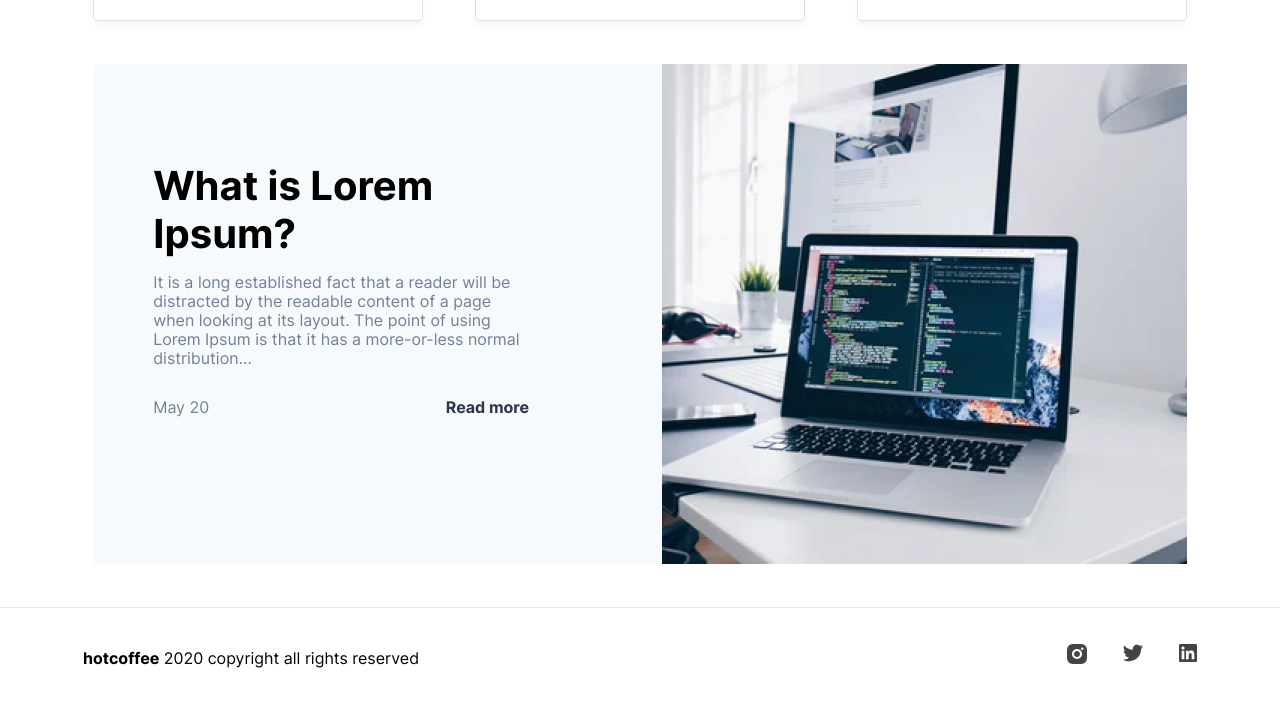
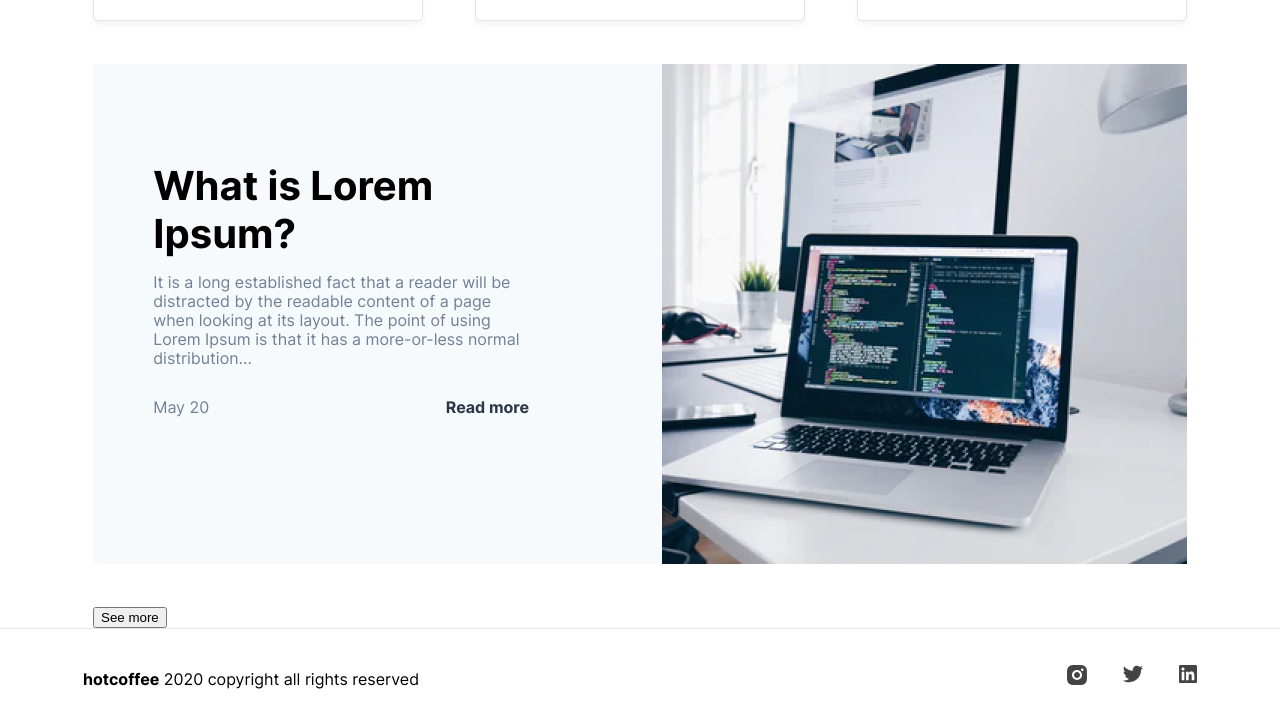
Before and after one commit to Stanisgrox/FFPRO1-Blog---Stanisgrox, a plain HTML site: page index.html in a window 1280 px wide. Shown: the part 1276-1999 px from the top of the page. Before the commit the page ends 1978 px from the top, so only its background shows below. Drawn offline with Linux system fonts and the light colour scheme.

Commit message:
Update index.html

```diff
--- a/index.html
+++ b/index.html
@@ -160,6 +160,7 @@
                     <img class="post_image" src="img/image7.png">
                 </div>
 
+                <button class="post_load">See more</button>
             </div>
         </div>
     </main>
```
